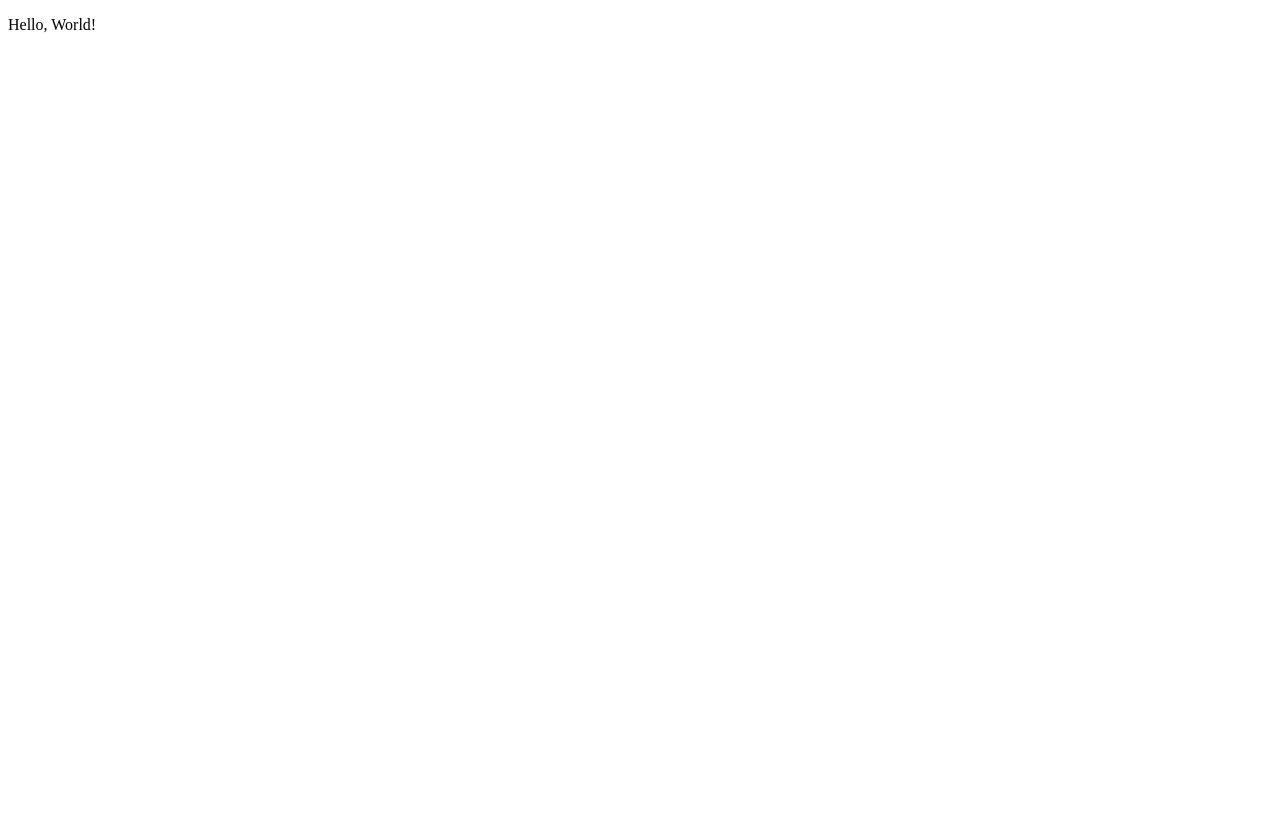
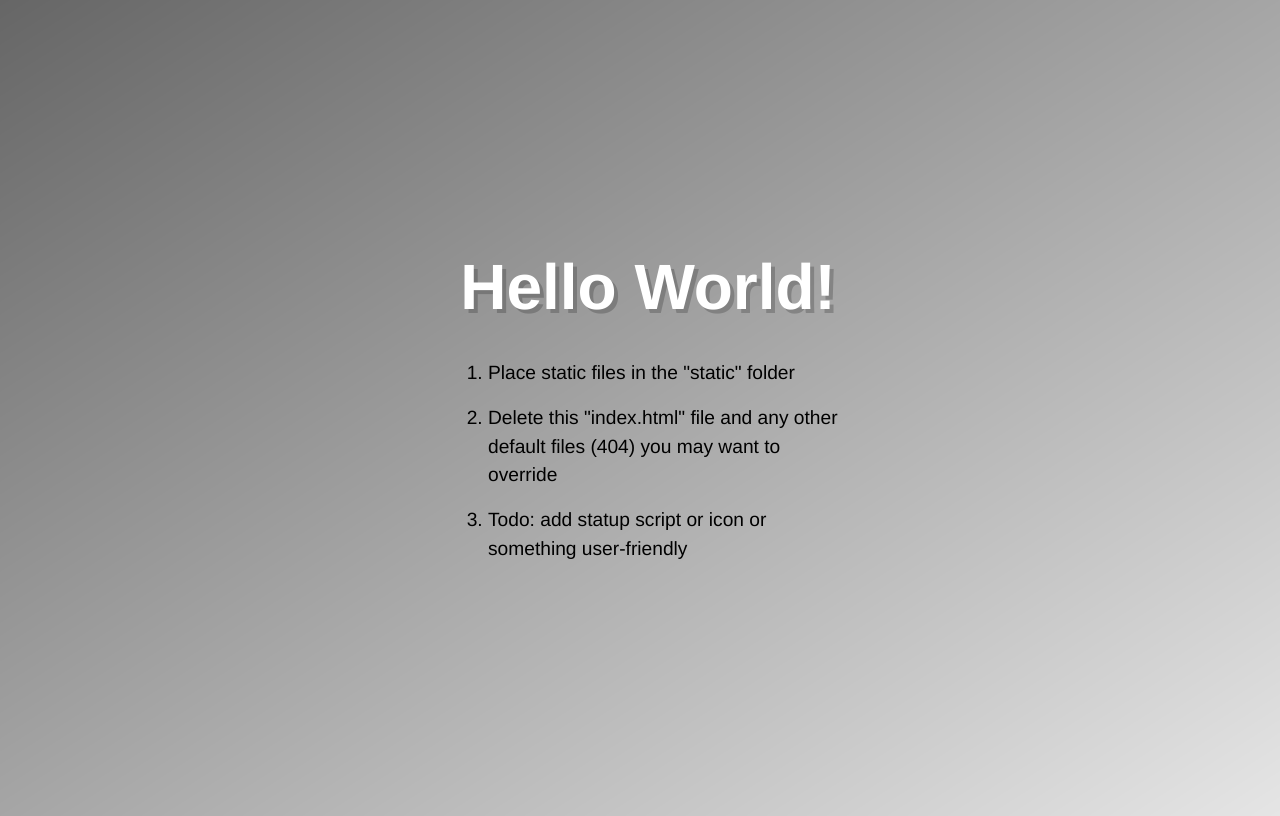
Before and after one commit to batzlerg/simple-http-server, a plain HTML site: page static/index.html in a window 1280 px wide. Drawn offline with Linux system fonts and the light colour scheme.

Commit message:
make index page a little more interesting

```diff
--- a/static/index.html
+++ b/static/index.html
@@ -8,11 +8,86 @@
   <meta name="description" content="Index Page">
   <meta name="author" content="https://grahammak.es">
 
-  <!-- <link rel="stylesheet" href="css/styles.css?v=1.0"> -->
+  <style>
+    /* courtesy of https://animista.net/play/entrances */
+    @keyframes slide-in-blurred-top {
+      0% {
+        transform: translateY(-500px);
+        animation-timing-function: ease-in;
+        opacity: 0;
+      }
+      38% {
+        transform: translateY(0);
+        animation-timing-function: ease-out;
+        opacity: 1;
+      }
+      55% {
+        transform: translateY(-65px);
+        animation-timing-function: ease-in;
+      }
+      72% {
+        transform: translateY(0);
+        animation-timing-function: ease-out;
+      }
+      81% {
+        transform: translateY(-28px);
+        animation-timing-function: ease-in;
+      }
+      90% {
+        transform: translateY(0);
+        animation-timing-function: ease-out;
+      }
+      95% {
+        transform: translateY(-8px);
+        animation-timing-function: ease-in;
+      }
+      100% {
+        transform: translateY(0);
+        animation-timing-function: ease-out;
+      }
+    }
+    body {
+      background: linear-gradient(to bottom right, rgba(0,0,0,.6), rgba(0,0,0,.1));
+      height: 100vh;
+      width: 100vw;
+      display: flex;
+      justify-content: center;
+      align-items: center;
+    }
+    .content {
+      padding: 0;
+      margin: 0;
+      line-height: 1rem;
+      max-width: 25rem;
+      font-family: Helvetica, Arial, sans-serif;
+    }
+    h1 {
+      font-size: 4rem;
+      color: white;
+      text-shadow: .25rem .25rem 0 rgba(0,0,0,.2);
+      animation: slide-in-blurred-top 0.6s cubic-bezier(0.230, 1.000, 0.320, 1.000) both;
+      display: block;
+      text-align: center;
+      margin-bottom: 4rem;
+    }
+    li {
+      line-height: 1.8rem;
+      font-size: 1.2rem;
+      margin: 1rem 0;
+    }
+  </style>
 </head>
 
 <body>
-  <p>Hello, World!</p>
-  <!-- <script src="js/scripts.js"></script> -->
+  <main class="content">
+    <h1>Hello World!</h1>
+    <section id="#instructions">
+      <ol>
+        <li>Place static files in the "static" folder</li>
+        <li>Delete this "index.html" file and any other default files (404) you may want to override</li>
+        <li>Todo: add statup script or icon or something user-friendly</li>
+      </ol>
+    </section>
+  </main>
 </body>
 </html>
```
